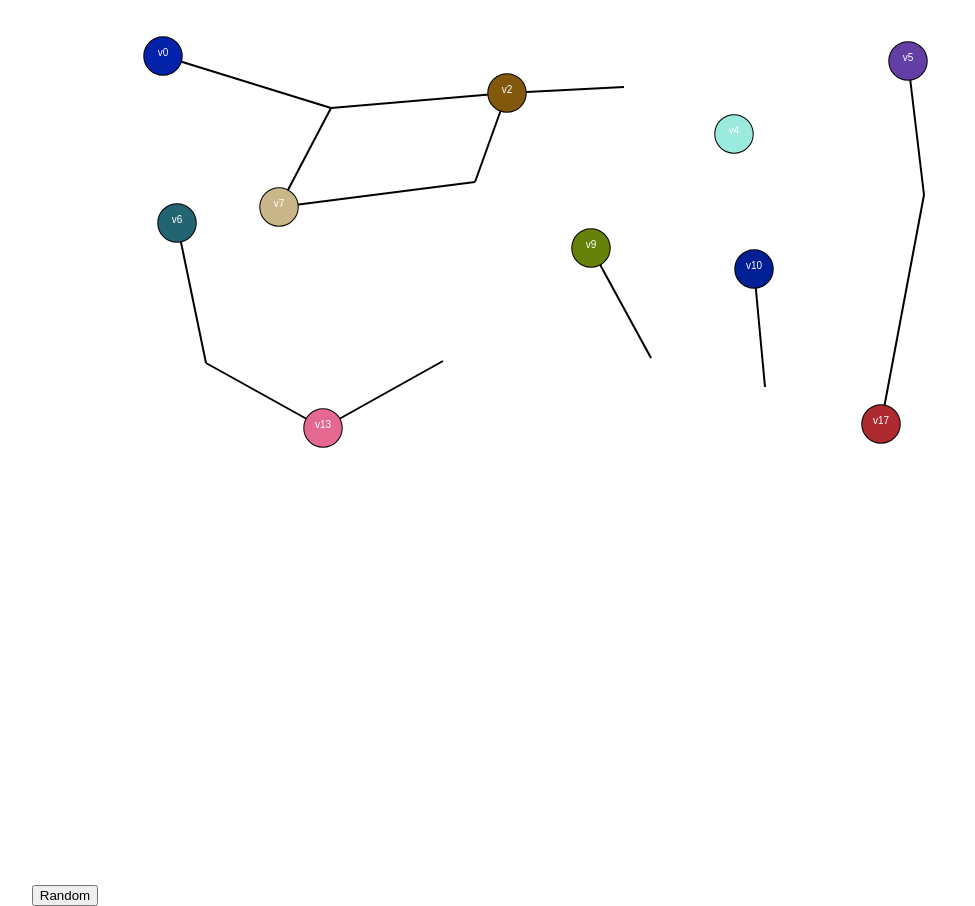
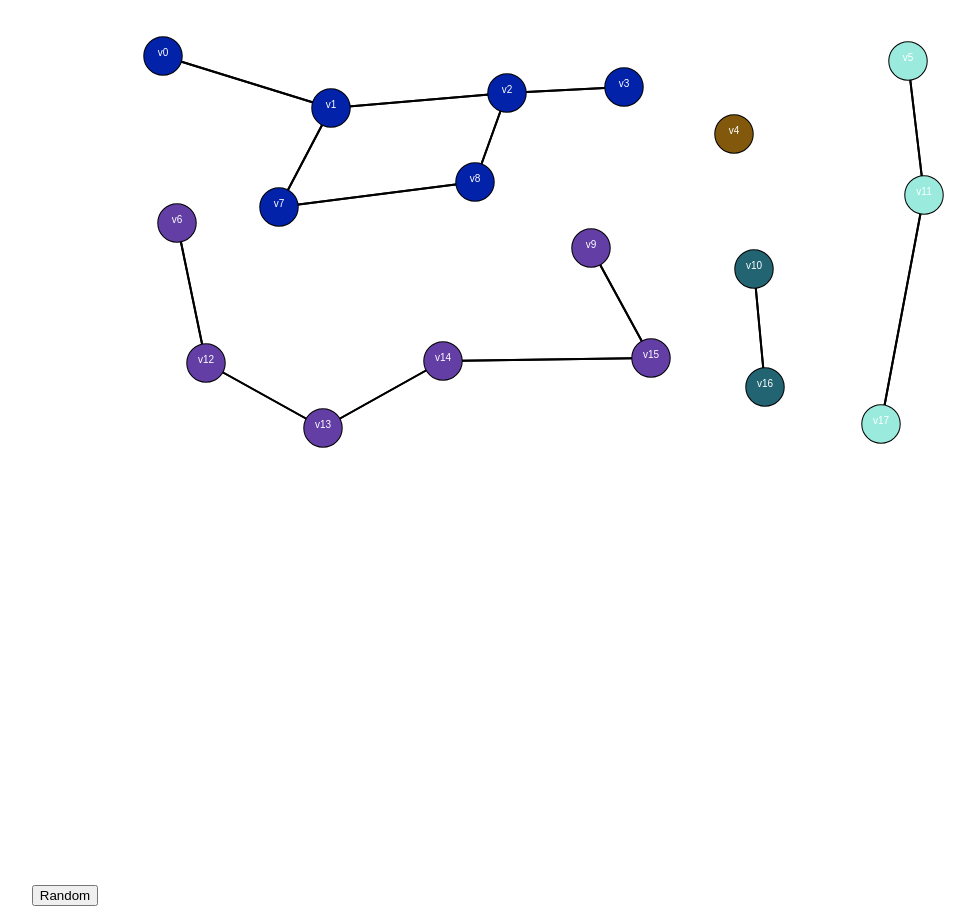
Before and after one commit to bloominstituteoftechnology/Sprint-Challenge--Graphs, a React (Create React App) app in the folder graph_dfs_debug/: page / in a window 1280 px wide. Shown: the whole page, without its empty margins (125-1100 px from the left). Built offline with nearby package versions, Linux system fonts and the light colour scheme.

Commit message:
answers.md

```diff
--- a/graph_dfs_debug/src/graph.js
+++ b/graph_dfs_debug/src/graph.js
@@ -118,32 +118,31 @@ export class Graph {
   /**
    * Depth-first Search
    */
-  dfs(start) {
+
+    dfs(start) {
     const component = new Set();
     const stack = [];
 
-    start.color = 'gray';
     stack.push(start);
 
     while (stack.length > 0) {
-      const node = stack[0];
+      const u = stack.pop();
+      if (u.color === 'white') {
+        u.color = 'gray';
 
-      for (let e of node.edges) {
-        if (e.destination.color === 'white') {
-          e.destination.color = 'gray';
+        for (let e of u.edges) {
           stack.push(e.destination);
         }
       }
 
-      stack.pop(); // de-stack
-      node.color = 'black';
+      // stack.shift(); // de-stack
+      u.color = 'black';
 
-      component.add(node);
+      component.add(u);
     }
 
     return component;
   }
-
     /**
    * BFS
    */
```
Also changed, not shown: 1 other file (tests, documents, lock files or other folders).
